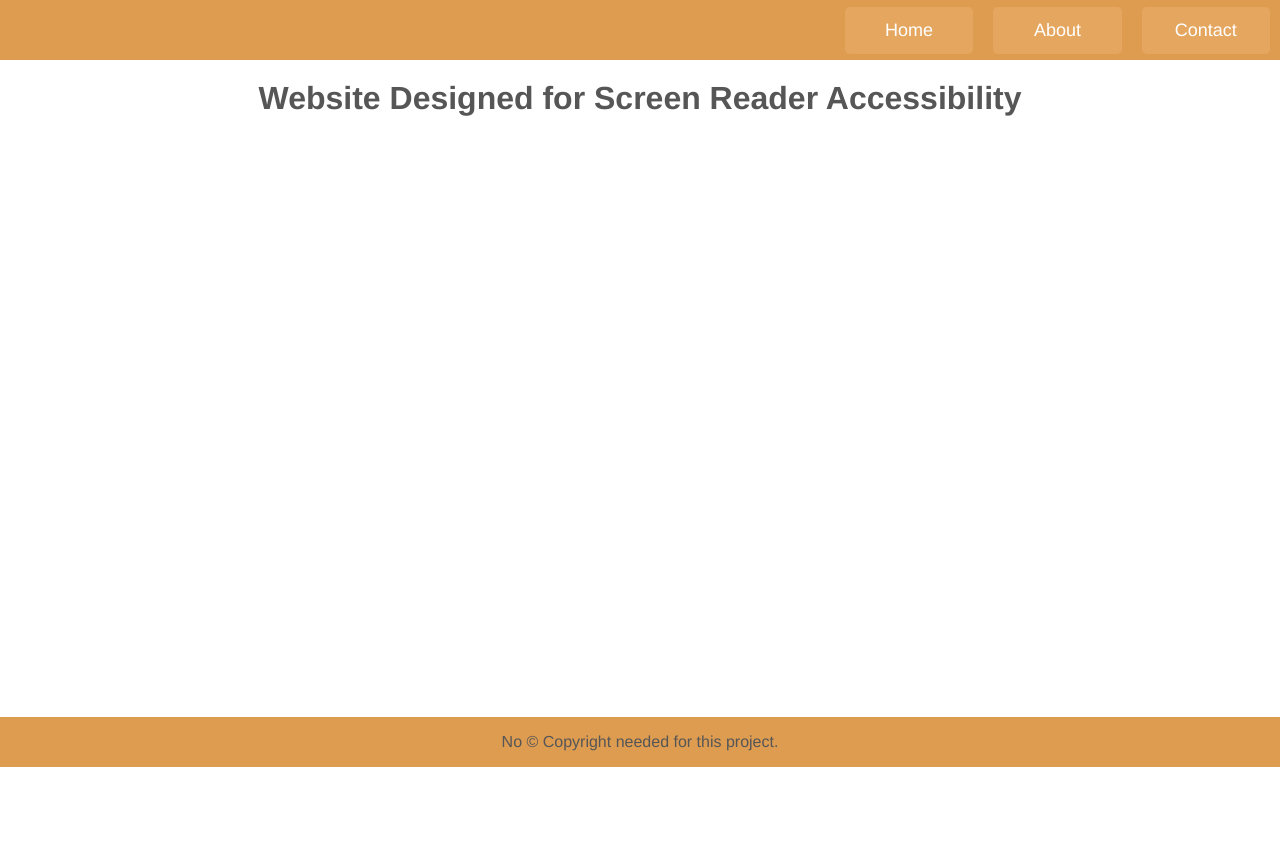
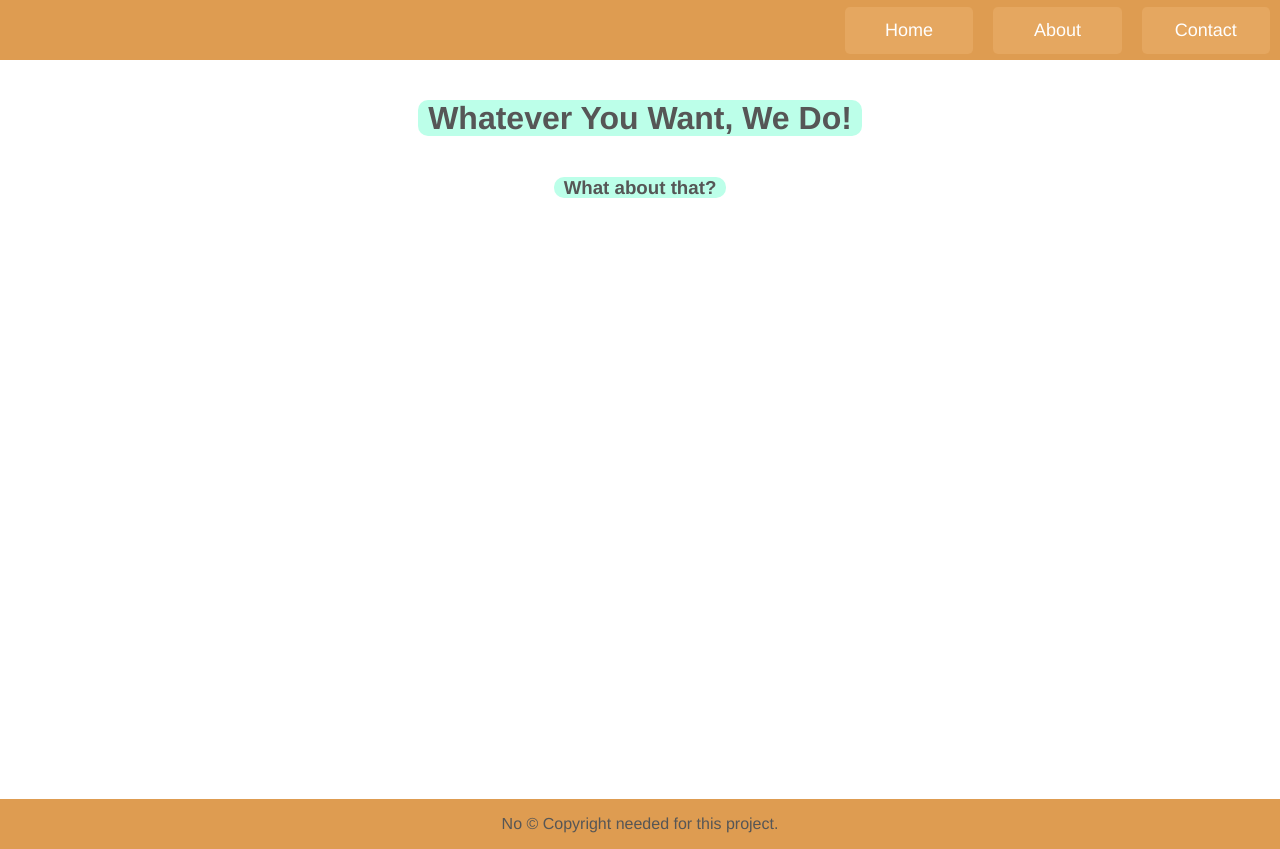
Before and after one commit to edu-santos8/MIMO-web-dev-course-applied, a plain HTML site: page index.html in a window 1280 px wide. Before the commit the page ends 800 px from the top, so only its background shows below. Drawn offline with Linux system fonts and the light colour scheme.

Commit message:
Header & span
Playing with header and span tags, and styling them on CSS

```diff
--- a/index.html
+++ b/index.html
@@ -16,7 +16,8 @@
         </div>
     </nav>
     <header>
-        <h1>Website Designed for Screen Reader Accessibility</h1>
+        <h1><span>Whatever You Want, We Do!</span></h1>
+        <h3><span>What about that?</span></h3>
     </header>
     <div class="sessao">
 
--- a/style.css
+++ b/style.css
@@ -37,9 +37,16 @@ header {
     text-align: center;
 }
 
-h1 {
+h1, h3 {
     color: rgb(86, 86, 86);
-    margin: 20px;
+    margin: 40px;
+}
+
+span {
+    background-color: rgb(188, 255, 233);
+    padding-left: 10px;
+    padding-right: 10px;
+    border-radius: 10px;
 }
 
 .sessao {
```
